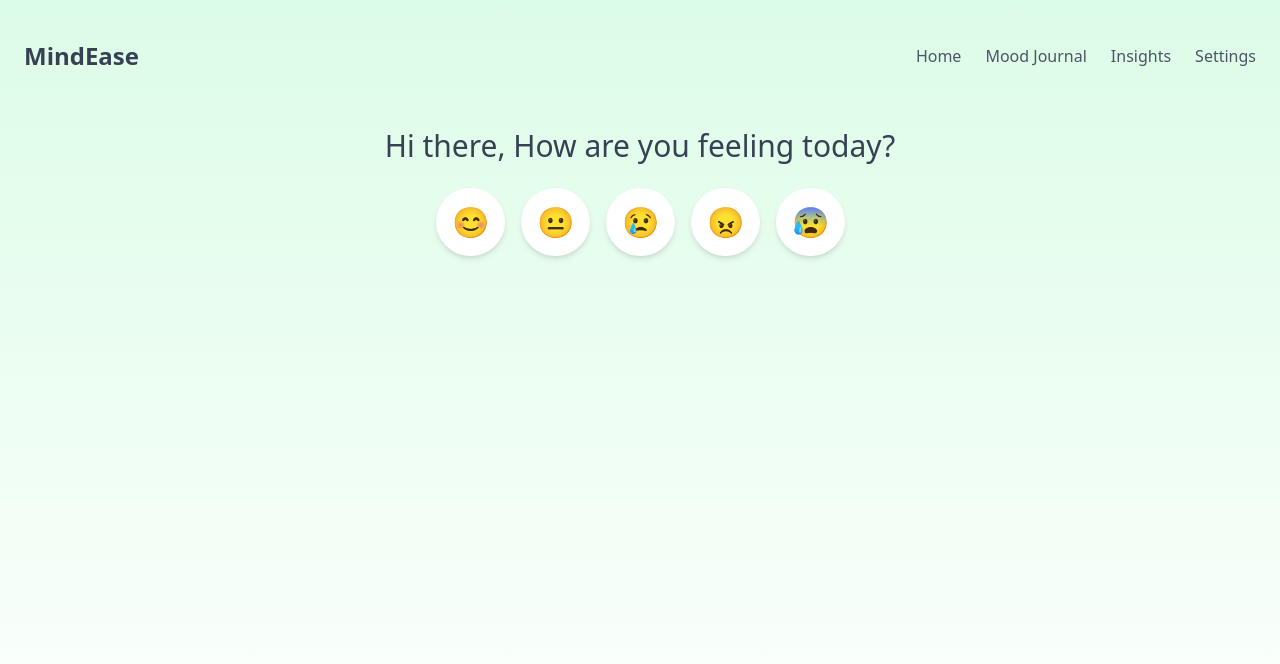
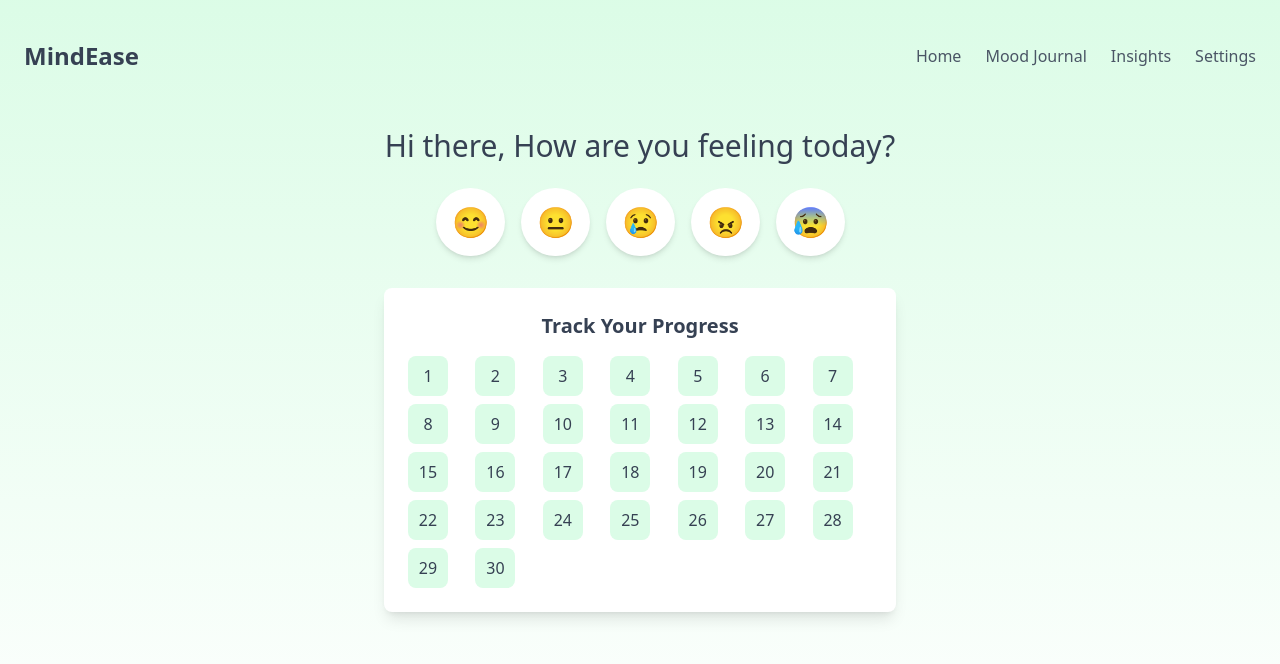
Before and after one commit to Ayushkumarsinha123/MindEase, a React (Vite) app in the folder frontend/: page /home in a window 1280 px wide. Shown: the top 664 px of the page. Built offline with nearby package versions, Linux system fonts and the light colour scheme.

Commit message:
Add CalendarStreak component with daily motivational quotes on date selection

```diff
--- a/frontend/package.json
+++ b/frontend/package.json
@@ -11,6 +11,7 @@
   },
   "dependencies": {
     "@tailwindcss/vite": "^4.0.12",
+    "date-fns": "^4.1.0",
     "framer-motion": "^12.4.10",
     "react": "^19.0.0",
     "react-dom": "^19.0.0",
--- /dev/null
+++ b/frontend/src/components/calender.jsx
@@ -0,0 +1,50 @@
+import { useState } from "react";
+import { format } from "date-fns";
+
+const motivationalQuotes = [
+  "Believe in yourself! You are stronger than you think. 💪",
+  "Every day is a fresh start. Keep moving forward. 🚀",
+  "You are capable of amazing things. Keep going! 🌟",
+  "Difficult roads often lead to beautiful destinations. 🛤️",
+  "Progress, not perfection. Keep striving. 🌱"
+];
+
+function CalendarStreak() {
+  const [selectedDate, setSelectedDate] = useState(null);
+  const [quote, setQuote] = useState("");
+
+  const handleDateClick = (date) => {
+    setSelectedDate(date);
+    const randomQuote = motivationalQuotes[Math.floor(Math.random() * motivationalQuotes.length)];
+    setQuote(randomQuote);
+  };
+
+  return (
+    <div className="max-w-lg mx-auto mt-8 p-6 bg-white shadow-lg rounded-lg text-center">
+      <h3 className="text-xl font-semibold mb-4">Track Your Progress</h3>
+      <div className="grid grid-cols-7 gap-2">
+        {[...Array(30)].map((_, i) => {
+          const date = format(new Date(2025, 2, i + 1), "MMM d");
+          return (
+            <button
+              key={i}
+              onClick={() => handleDateClick(date)}
+              className="w-10 h-10 bg-green-100 hover:bg-green-200 text-gray-700 font-medium rounded-lg"
+            >
+              {i + 1}
+            </button>
+          );
+        })}
+      </div>
+
+      {selectedDate && (
+        <div className="mt-6 p-4 bg-green-100 text-gray-700 rounded-lg shadow">
+          <h4 className="font-semibold">Daily Motivation for {selectedDate}:</h4>
+          <p className="mt-2">{quote}</p>
+        </div>
+      )}
+    </div>
+  );
+}
+
+export default CalendarStreak;
--- a/frontend/src/pages/home-page.jsx
+++ b/frontend/src/pages/home-page.jsx
@@ -2,6 +2,7 @@ import { useState } from "react";
 import { motion } from "framer-motion";
 
 import Navbar from "../components/navbar";
+import CalendarStreak from "../components/calender";
 
 function HomePage() {
   const [mood, setMood] = useState("");
@@ -46,7 +47,7 @@ function HomePage() {
 
       {mood && (
   <motion.div
-          className="mt-8 p-6 bg-white shadow-lg rounded-lg text-center max-w-lg mx-auto"
+    className="mt-8 mb-8 p-6 bg-white shadow-lg rounded-lg text-center max-w-lg mx-auto"
     initial={{ opacity: 0, y: 10 }}
     animate={{ opacity: 1, y: 0 }}
     transition={{ duration: 0.8 }}
@@ -55,6 +56,8 @@ function HomePage() {
     <p className="mt-2 text-gray-600">{moodSuggestions[mood]}</p>
   </motion.div>
 )}
+
+<CalendarStreak className="mt-8" />
     </div>
   );
 }
```
Also changed, not shown: 1 other file (tests, documents, lock files or other folders). Lines whose indentation alone changed are shown as unchanged.
